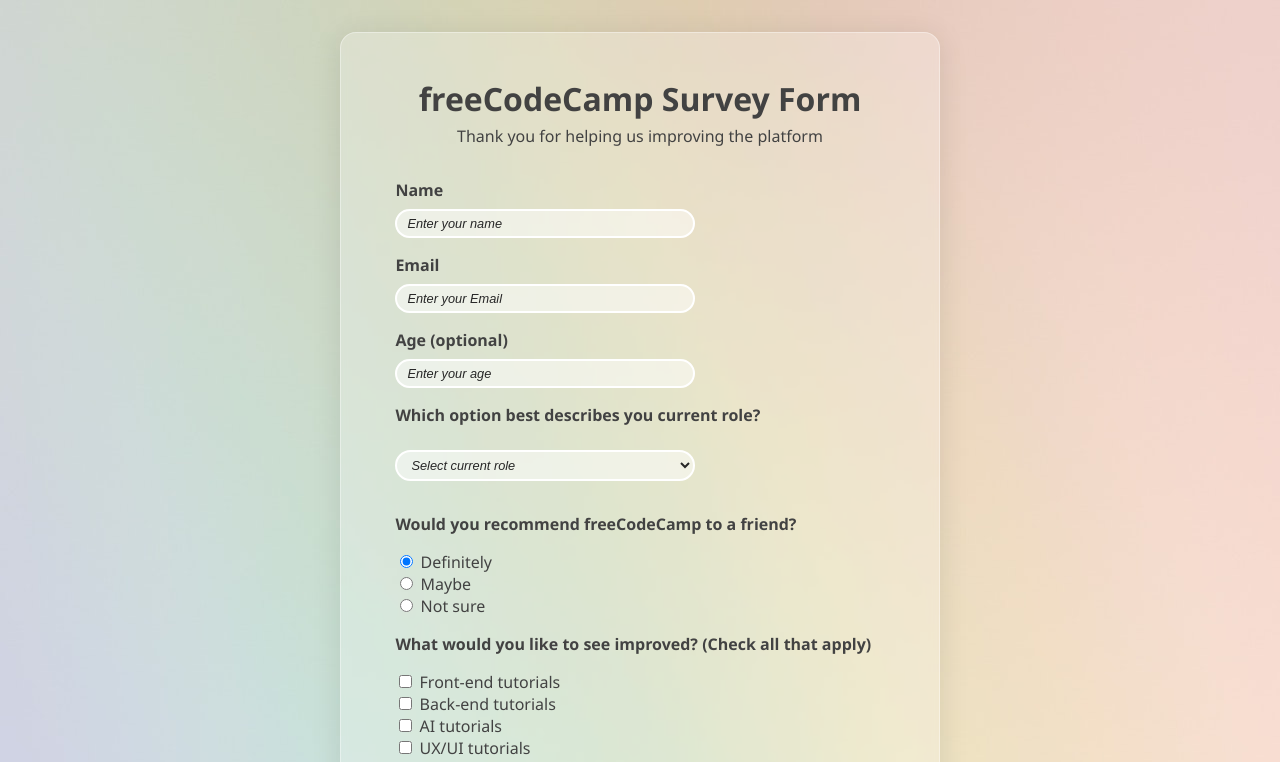
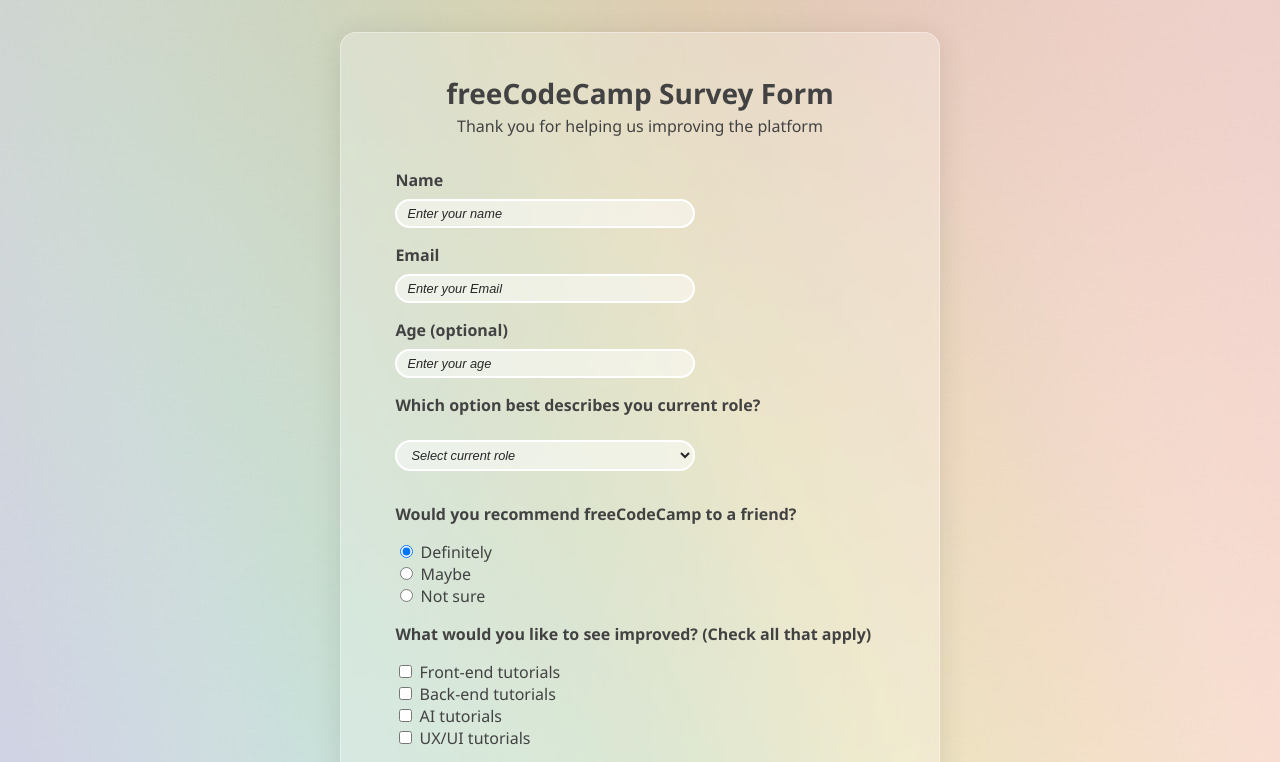
Before and after one commit to codingisads/survey-form-freeCodeCamp, a plain HTML site: page index.html in a window 1280 px wide. Shown: the top 762 px of the page. Drawn offline with Linux system fonts and the light colour scheme.

Commit message:
updating font size

```diff
--- a/style.css
+++ b/style.css
@@ -51,7 +51,9 @@
     margin:2rem;
 }
 
-
+#title{
+    font-size: 28px;
+}
 #name, #email, #number, #dropdown{
     margin-top: 0.5rem;
     margin-bottom: 1rem;
```
